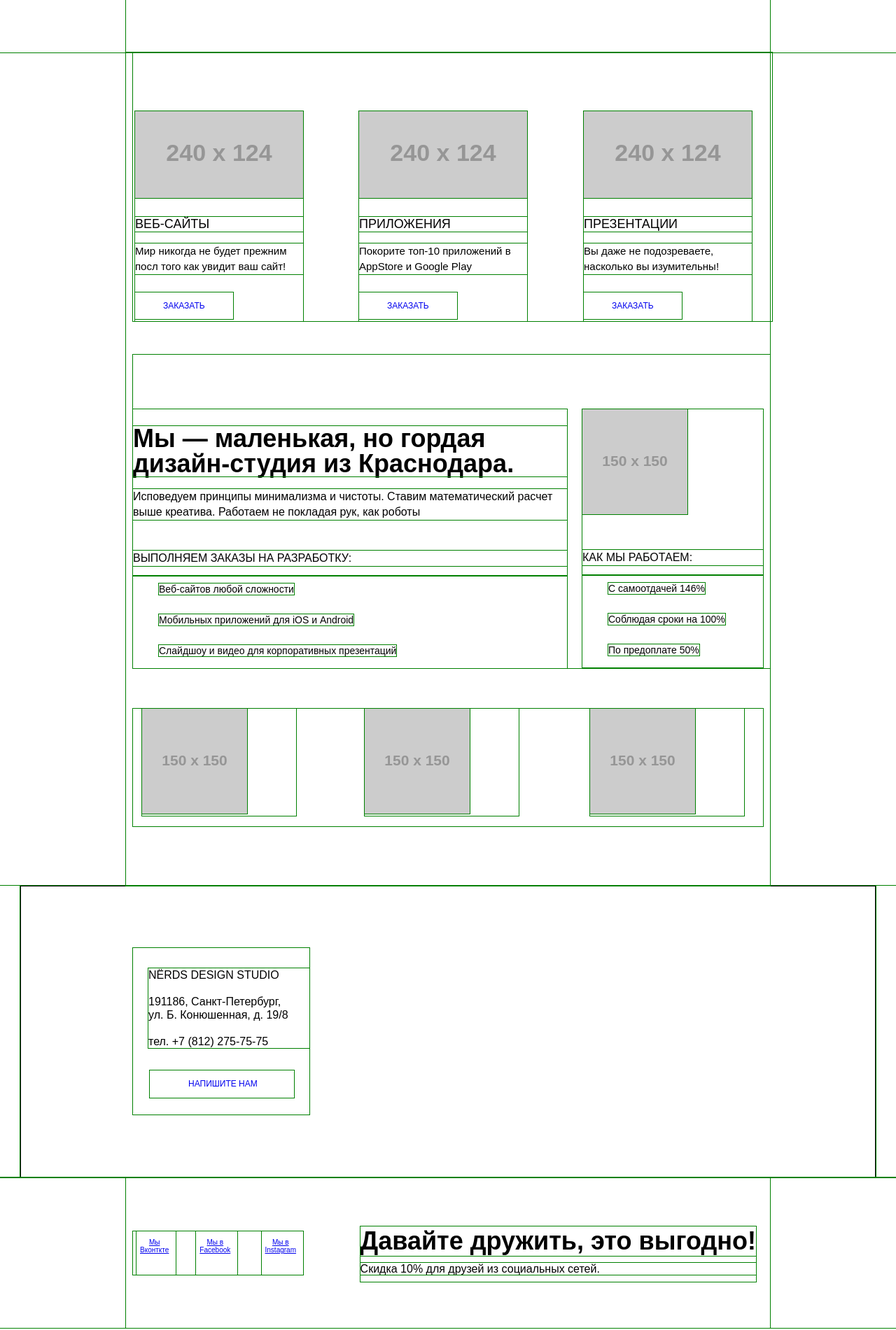
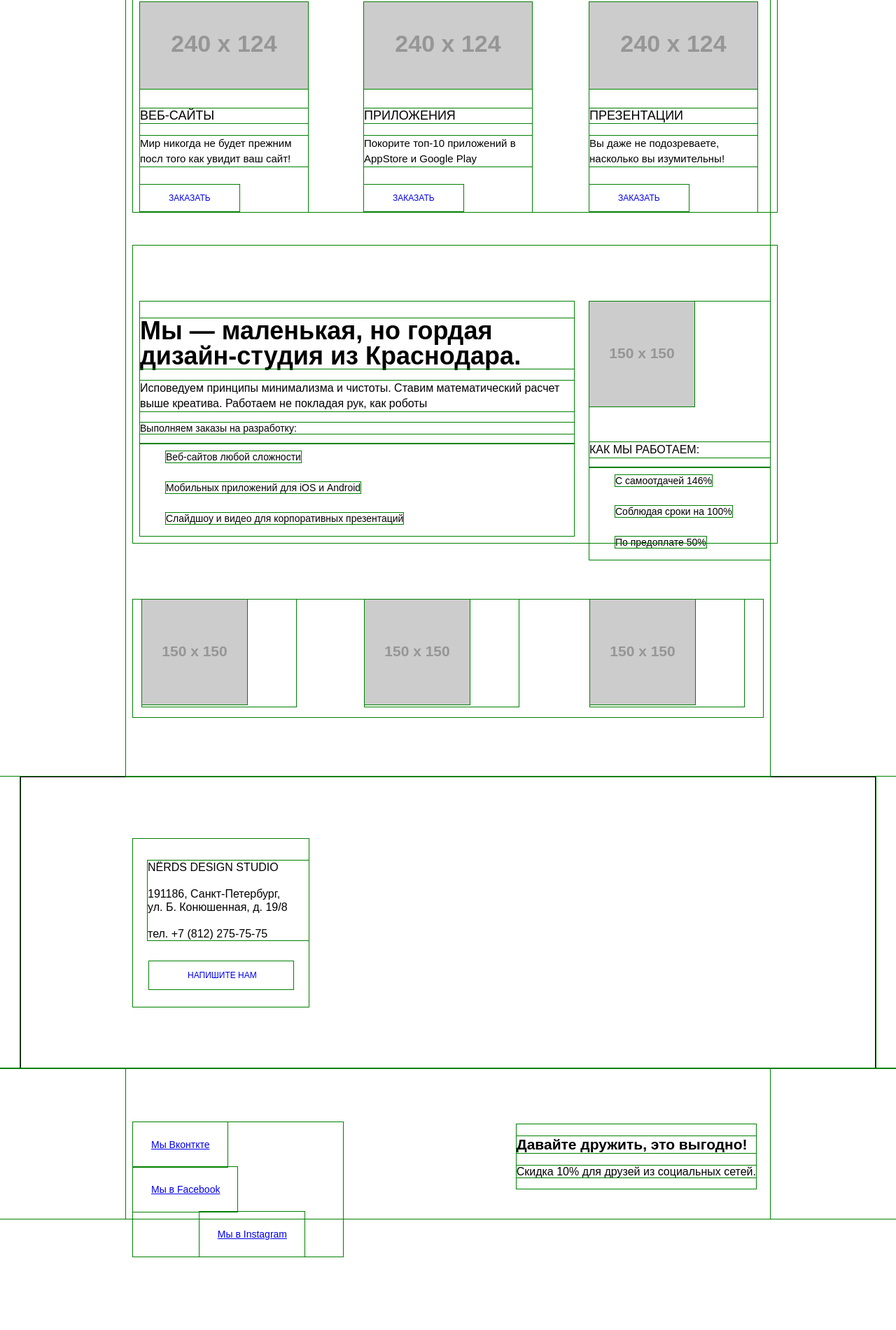
Before and after one commit to erisdream/49128-nerds, a plain HTML site: page index.html in a window 1280 px wide. Shown: the part 359-2260 px from the top of the page at 70% size. After the commit the page ends 2176 px from the top, so only its background shows below. Drawn offline with Linux system fonts and the light colour scheme; placeholder pictures from the web are drawn by us.

Commit message:
Revert "Мсправлена ошибочка спан - див"
This reverts commit 449a96f4bd5a00f30b75df22754cd185b857a334.

```diff
--- a/css/style.css
+++ b/css/style.css
@@ -61,28 +61,26 @@
      float: left;
      width: 380px;
      padding: 0px;
-     margin-top: 81px;
-     margin-bottom: 90px;
  }
 
  .slider-points {
      float: left;
      width: 60px;
-     margin: 250px 0px 0px 28px;
+     margin: 190px 0px 0px 28px;
  }
 
  .slider-points a {
      margin-right: 7px;
  }
 
- .slide-title {
+ .slider h1 {
      font-size: 36px;
-     margin: 0px 0px 17px 0px;
+     margin: 21px 0px 17px 0px;
      line-height: 36px;
  }
 
  .slider p {
-     font-size: 16px;
+     font-size: 14px;
      margin: 0px 0px 38px 0px;
      line-height: 22px;
  }
@@ -92,9 +90,17 @@
      padding: 10px 72px;
  }
 
+ .slider-picture {
+     float: right;
+     height: 230px;
+     width: 357px;
+     padding-left: 60px;
+     padding-bottom: 70px;
+ }
+
  .features-row {
      width: 900px;
-     padding: 84px 10px 0px 3px;
+     padding: 80px 10px 0 10px;
      margin: 0 auto 48px auto;
  }
 
@@ -107,13 +113,13 @@
 
  .features-item:last-child {
      float: right;
-     margin-right: 19px;
+     margin-right: 18px;
  }
 
  .features-title {
      font-size: 18px;
      text-transform: uppercase;
-     margin: 24px 0px 17px 0px;
+     margin: 25px 0px 18px 0px;
  }
 
  .features-item p {
@@ -126,15 +132,16 @@
      font-size: 12px;
      line-height: 22px;
      text-transform: uppercase;
-     padding: 8px 40px;
+     padding: 8px 41px;
      text-decoration: none;
-     margin: 26px 100px 0px 0px;
+     margin: 26px 98px 0px 0px;
  }
 
  .content-columns {
      width: 900px;
-     padding: 78px 10px 0 0px;
-     margin: 0 auto 58px auto;
+     height: 345px;
+     padding: 80px 10px 0 10px;
+     margin: 0 auto 81px auto;
  }
 
  .content-columns h1 {
@@ -147,11 +154,10 @@
      display: block;
      font-size: 16px;
      line-height: 22px;
-     margin-top: 18px;
-     margin-left: 15px''
+     margin-top: 15px;
  }
 
- .content-column-left div {
+ .content-column-left span {
      display: block;
      font-size: 16px;
      line-height: 22px;
@@ -183,7 +189,7 @@
      margin-top: 15px;
  }
 
- .content-column-right div {
+ .content-column-right span {
      display: block;
      font-size: 16px;
      line-height: 22px;
@@ -226,11 +232,10 @@
  }
 
  .contacts {
-     font-size: 16px;
      margin: 88px 0px 0px 150px;
      height: 225px;
      width: 230px;
-     padding: 13px 0px 0px 22px;
+     padding: 15px 0px 0px 21px;
  }
 
  .contacts p {
@@ -244,8 +249,8 @@
      line-height: 18px;
      text-transform: uppercase;
      text-decoration: none;
-     padding: 10px 0px 11px 55px;
-     margin: 32px 22px 0px 2px;
+     padding: 11px 0px 11px 55px;
+     margin: 30px 22px 0px 2px;
  }
 
  .main-footer .container {
@@ -264,36 +269,29 @@
 
  .social-links {
      float: left;
-     width: 243px;
+     width: 300px;
      margin-top: 77px;
  }
 
  .social-links a {
-     font-size: 10px;
      display: block;
      float: left;
-     padding: 10px 10px 30px 5px;
-     margin: 0px 24px 0px 5px;
-     text-align: center;
+     padding: 24px 25px 24px 26px;
+     margin: 0px 34px 0px 0px;
  }
 
  .social-links a:last-child {
      float: right;
-     margin-right: 0px;
+     margin-right: 55px;
  }
 
  .letsbefriends {
      float: right;
-     margin: 70px 10px 0px 0px;
+     margin: 80px 10px;
  }
 
-.letsbefriends h2 {
-    font-size: 36px;
-    margin: 0px
-}
-
  .letsbefriends p {
-     margin: 10px 0px;
+     margin: 16px 0px;
      font-size: 16px;
      line-height: 17px;
  }
--- a/index.html
+++ b/index.html
@@ -36,9 +36,8 @@
             </div>
             <div class="slider">
                 <div class="slide1">
-                    <div class="slide-title">Долго, дорого, скрупулезно.</div>
-                    <p>Математически выверенный дизайн<br>
-                       для вашего сайта или мобильного приложения.</p>
+                    <div>Долго, дорого, скрупулезно.</div>
+                    <p>Математически выверенный дизайн для вашего сайта или мобильного приложения.</p>
                     <a href="#" class="button more">Узнать больше</a>
                 </div>
             </div>
@@ -83,7 +82,7 @@
             </section>
             <section class="content-column-right">
                 <img src="http://placehold.it/150x150" alt="nerds">
-                <div>Как мы работаем:</div>
+                <span>Как мы работаем:</span>
                 <ul>
                     <li>С самоотдачей 146%</li>
                     <li>Соблюдая сроки на 100%</li>
@@ -100,10 +99,12 @@
     <div class="map">
         <div class="container clearfix">
             <div class="contacts">
-                <p>NЁRDS DESIGN STUDIO<br><br>
-                   191186, Санкт-Петербург,<br>
-                   ул. Б. Конюшенная, д. 19/8<br><br>
-                   тел. +7 (812) 275-75-75
+                <p>NЁRDS DESIGN STUDIO
+                    <br>
+                    <br> 191186, Санкт-Петербург,
+                    <br> ул. Б. Конюшенная, д. 19/8
+                    <br>
+                    <br> тел. +7 (812) 275-75-75
                 </p>
                 <a href="#" class="buttom write-us">Напишите нам</a>
             </div>
@@ -112,9 +113,9 @@
     <footer class="main-footer">
         <div class="container clearfix">
             <div class="social-links">
-                <a href="#" class="social-button social-button-vk">Мы<br>Вконткте</a>
-                <a href="#" class="social-button social-button-fb">Мы в<br>Facebook</a>
-                <a href="#" class="social-button social-button-instagram">Мы в<br>Instagram</a>
+                <a href="#" class="social-button social-button-vk">Мы Вконткте</a>
+                <a href="#" class="social-button social-button-fb">Мы в Facebook</a>
+                <a href="#" class="social-button social-button-instagram">Мы в Instagram</a>
             </div>
             <div class="letsbefriends">
                 <h2>Давайте дружить, это выгодно!</h2>
```
